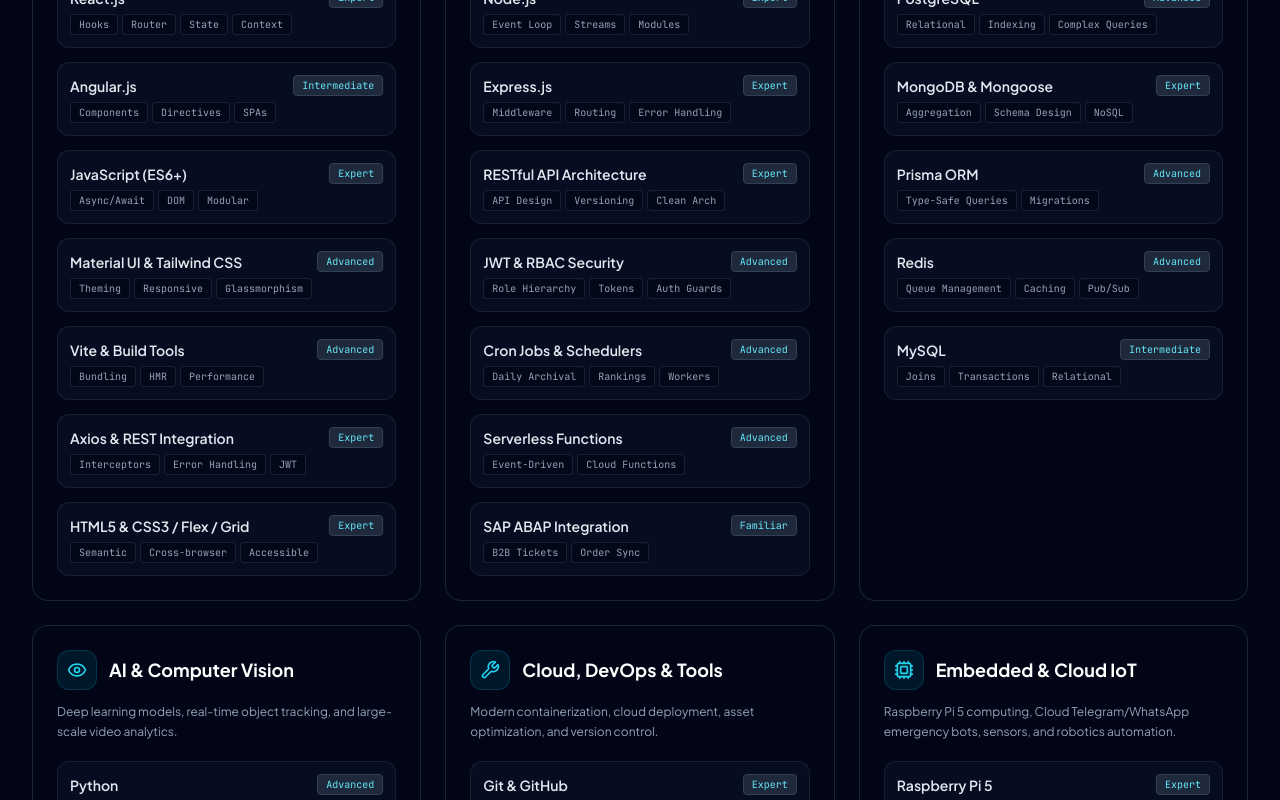
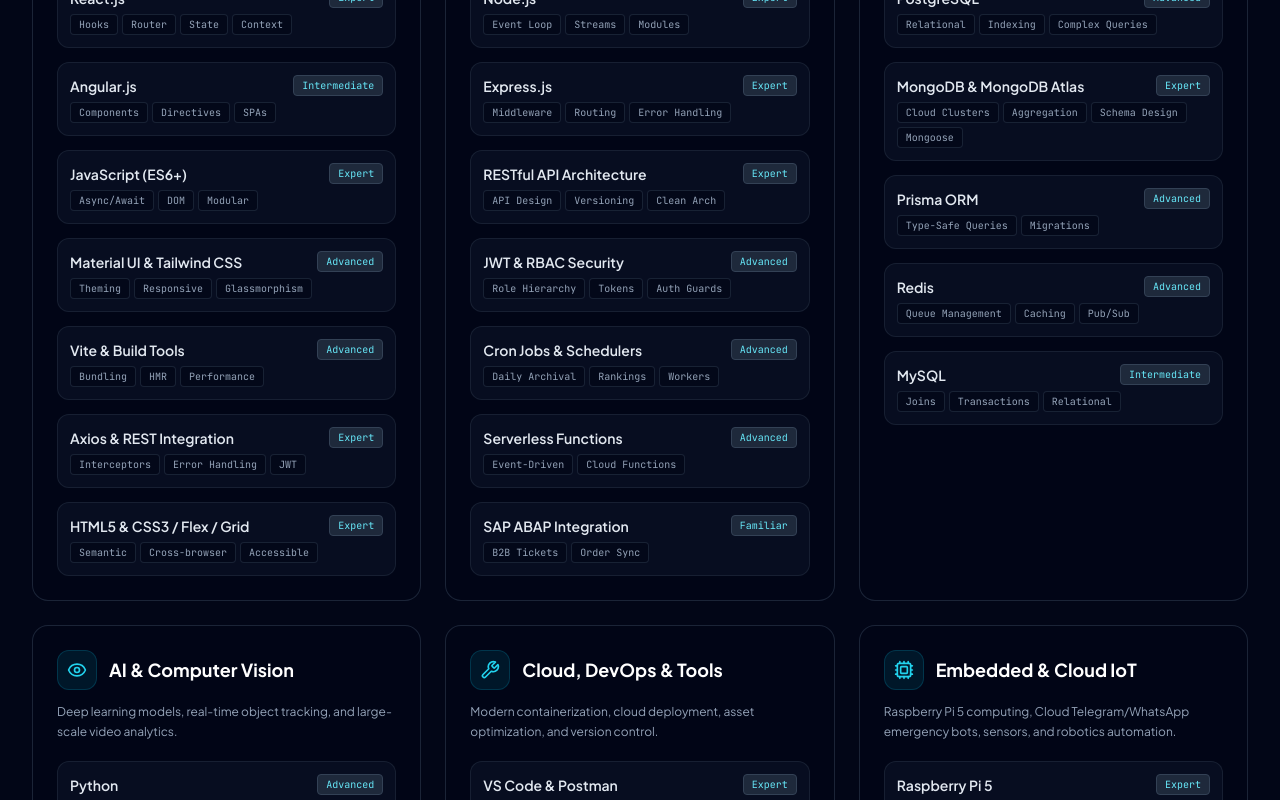
Before and after one commit to mohanShankarG/Portfolio, a React (Vite) app: page / in a window 1280 px wide. Shown: the part 2900-3700 px from the top of the page. Built offline with nearby package versions, Linux system fonts and the light colour scheme.

Commit message:
Update CRM specs: add Tools VS Code & Postman, MongoDB Atlas, remove B2B synchronization from integration

```diff
--- a/src/components/ResumeModal.jsx
+++ b/src/components/ResumeModal.jsx
@@ -198,7 +198,7 @@ export default function ResumeModal({ isOpen, onClose }) {
                 <strong className="text-white">Backend Technologies:</strong> Node.js, Express.js, RESTful APIs, JWT Authentication, Serverless Functions, Cron Jobs, RBAC
               </div>
               <div>
-                <strong className="text-white">Databases:</strong> MongoDB, PostgreSQL, MySQL, Redis
+                <strong className="text-white">Databases:</strong> MongoDB, MongoDB Atlas, PostgreSQL, MySQL, Redis
               </div>
               <div>
                 <strong className="text-white">AI/ML & Computer Vision:</strong> Python, YOLO, YOLOv11, BoT-SORT, OpenCV, Object Detection, Tracking, LabelImg, Label Studio
@@ -207,7 +207,7 @@ export default function ResumeModal({ isOpen, onClose }) {
                 <strong className="text-white">Cloud & Deployment:</strong> Vercel, Cloudinary, Render
               </div>
               <div>
-                <strong className="text-white">Tools & Technologies:</strong> Git, GitHub, Postman, API Testing, Prisma ORM, Multer, Sharp, SAP ABAP Integration
+                <strong className="text-white">Tools & Technologies:</strong> VS Code, Postman, Git, GitHub, API Testing, Prisma ORM, Multer, Sharp, SAP ABAP Integration
               </div>
               <div>
                 <strong className="text-white">Embedded Systems & Cloud IoT:</strong> Raspberry Pi 5, Telegram Bot API, WhatsApp Bot (Ambulance, Family, Police SOS Alerts), Sensor Integration, Robotics, Motor Control, Embedded System Design
--- a/src/data/portfolioData.js
+++ b/src/data/portfolioData.js
@@ -64,7 +64,7 @@ export const skillsData = {
     description: "Relational, document, and caching layers optimized for high query velocity.",
     skills: [
       { name: "PostgreSQL", level: "Advanced", tags: ["Relational", "Indexing", "Complex Queries"] },
-      { name: "MongoDB & Mongoose", level: "Expert", tags: ["Aggregation", "Schema Design", "NoSQL"] },
+      { name: "MongoDB & MongoDB Atlas", level: "Expert", tags: ["Cloud Clusters", "Aggregation", "Schema Design", "Mongoose"] },
       { name: "Prisma ORM", level: "Advanced", tags: ["Type-Safe Queries", "Migrations"] },
       { name: "Redis", level: "Advanced", tags: ["Queue Management", "Caching", "Pub/Sub"] },
       { name: "MySQL", level: "Intermediate", tags: ["Joins", "Transactions", "Relational"] }
@@ -88,9 +88,9 @@ export const skillsData = {
     icon: "Wrench",
     description: "Modern containerization, cloud deployment, asset optimization, and version control.",
     skills: [
+      { name: "VS Code & Postman", level: "Expert", tags: ["IDE", "API Testing", "Environments", "Debugging"] },
       { name: "Git & GitHub", level: "Expert", tags: ["Branching", "Code Reviews", "CI/CD"] },
       { name: "Vercel & Render", level: "Advanced", tags: ["Automated Deployments", "Serverless"] },
-      { name: "Postman & API Testing", level: "Expert", tags: ["Test Collections", "Environments", "Docs"] },
       { name: "Cloudinary / Multer / Sharp", level: "Advanced", tags: ["Media Pipelines", "Compression"] },
       { name: "Docker", level: "Intermediate", tags: ["Containers", "Images", "Composes"] }
     ]
@@ -160,13 +160,13 @@ export const experienceData = [
     period: "Aug 2023 -- Oct 2024",
     type: "Internship",
     highlights: [
-      "Developed full-stack CRM modules for customer interaction tracking and relationship management using React.js, Node.js, and MongoDB.",
+      "Developed full-stack CRM modules for customer interaction tracking and relationship management using React.js, Node.js, and MongoDB Atlas.",
       "Created secure backend REST APIs using Node.js and Express.js for orders, alerts, authentication, and customer profiles.",
-      "Integrated SAP ABAP for enterprise-level B2B ticket synchronization and business process automation.",
+      "Integrated SAP ABAP for enterprise-level ticket synchronization and business process automation.",
       "Implemented responsive React.js user interfaces for seamless CRM operations.",
-      "Designed backend architecture for efficient data handling, synchronization, and customer profile management."
+      "Designed backend architecture for efficient data handling and synchronization, utilizing VS Code and Postman for development and testing."
     ],
-    tech: ["Node.js", "Express.js", "React.js", "MongoDB", "REST APIs", "JWT", "SAP ABAP"]
+    tech: ["Node.js", "Express.js", "React.js", "MongoDB Atlas", "SAP ABAP", "VS Code", "Postman", "REST APIs", "JWT"]
   },
   {
     role: "Embedded Developer / Jr. Software Engineer",
@@ -321,25 +321,27 @@ export const projectsData = [
     period: "2023 -- 2024",
     client: "Synozon Technology",
     description:
-      "Full-stack CRM platform for customer interaction tracking, relationship management, and enterprise-level SAP ABAP B2B ticket synchronization.",
+      "Full-stack CRM platform for customer interaction tracking, relationship management, and enterprise-level SAP ABAP integration.",
     features: [
-      "Developed full-stack CRM platform using React.js, Node.js, and MongoDB",
+      "Developed full-stack CRM platform using React.js, Node.js, and MongoDB Atlas",
       "Created REST APIs for orders, alerts, authentication, and customer profiles",
       "Integrated SAP ABAP for enterprise-level order tracking and business process automation",
       "Implemented secure authentication and notification modules",
-      "Designed backend architecture for efficient data handling and synchronization"
+      "Designed backend architecture for efficient data handling and synchronization",
+      "Developed and tested full API suite using VS Code and Postman"
     ],
     architecture: {
       frontend: "React.js, Responsive UI",
       backend: "Node.js, Express.js",
-      integration: "SAP ABAP B2B Synchronization",
-      database: "MongoDB"
+      integration: "SAP ABAP Integration",
+      database: "MongoDB Atlas",
+      tools: "VS Code, Postman"
     },
-    tech: ["React.js", "Node.js", "Express.js", "MongoDB", "SAP ABAP", "REST APIs", "JWT"],
+    tech: ["React.js", "Node.js", "Express.js", "MongoDB Atlas", "SAP ABAP", "REST APIs", "JWT", "VS Code", "Postman"],
     metrics: [
       { label: "Integration", val: "SAP ABAP" },
-      { label: "Database", val: "MongoDB" },
-      { label: "Architecture", val: "RESTful" }
+      { label: "Database", val: "MongoDB Atlas" },
+      { label: "Tools", val: "VS Code, Postman" }
     ],
     color: "from-sky-600 to-indigo-600"
   },
```
